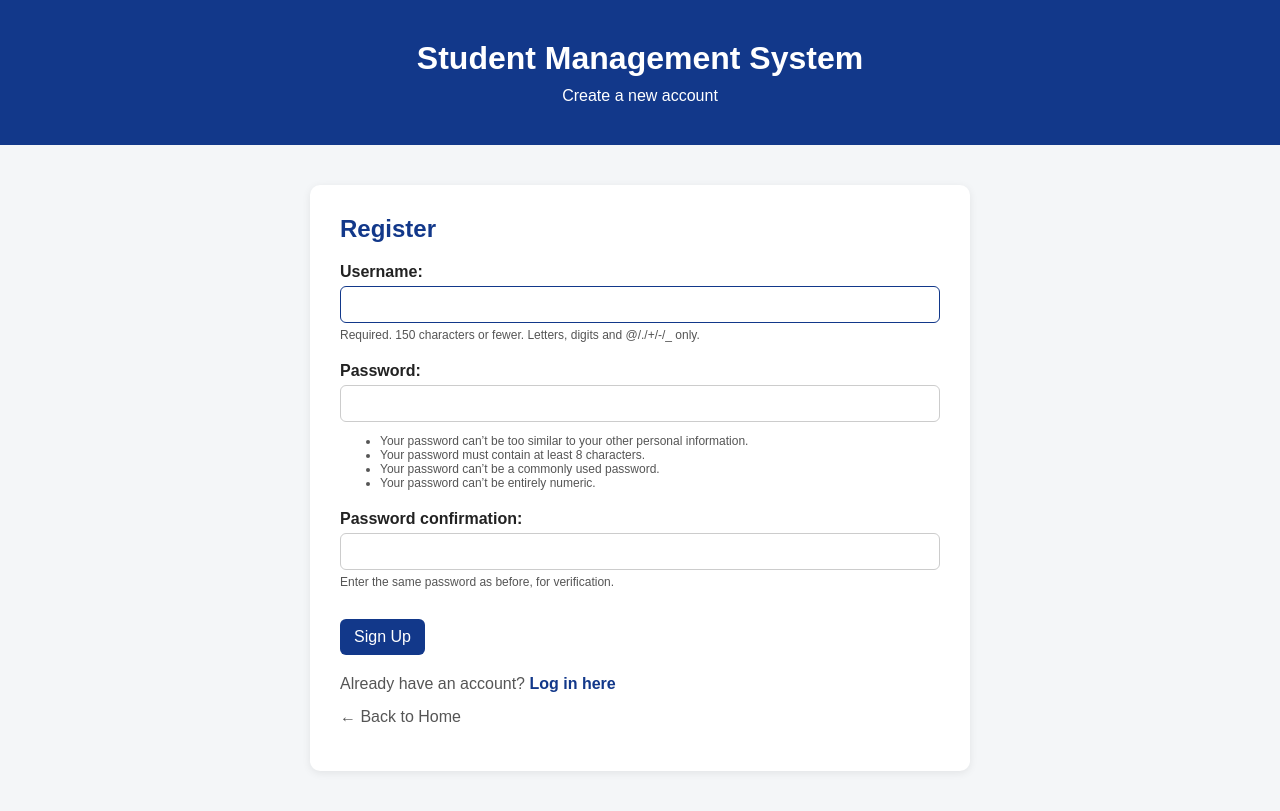
After one commit to Muhammed-Sahal717/project-students-details, a Django app: page /accounts/register/ in a window 1280 px wide. The commit adds this page. Run offline with Django 5.2, Linux system fonts and the light colour scheme.

Commit message:
Implement user authentication with login and registration features, including templates and styles

```diff
--- a/student_project/student_project/settings.py
+++ b/student_project/student_project/settings.py
@@ -133,3 +133,5 @@ MAILERS = {
         'BACKEND': 'django.core.mail.backends.console.EmailBackend',
     },
 }
+LOGIN_REDIRECT_URL = 'home'
+LOGOUT_REDIRECT_URL = 'home'
--- a/student_project/student_project/urls.py
+++ b/student_project/student_project/urls.py
@@ -24,6 +24,8 @@ urlpatterns = [
     path('admin/', admin.site.urls),
     path('', views.home, name='home'),
     path('students/', include('students.urls')),
+    path('accounts/', include('django.contrib.auth.urls')),
+    path('accounts/register/', views.register, name='register'),
 ]
 
 urlpatterns += static(settings.MEDIA_URL, document_root=settings.MEDIA_ROOT)
--- a/student_project/students/static/students/style.css
+++ b/student_project/students/static/students/style.css
@@ -167,3 +167,53 @@ header p {
   margin: 0 auto var(--spacing-md);
   border-radius: 50%;
 }
+
+/* Form Styles */
+.form-group {
+  margin-bottom: var(--spacing-md);
+}
+
+.form-group label {
+  display: block;
+  margin-bottom: 5px;
+  color: var(--color-text);
+  font-weight: bold;
+}
+
+.form-group input {
+  width: 100%;
+  padding: 10px;
+  border: 1px solid #ccc;
+  border-radius: var(--radius-sm);
+  box-sizing: border-box;
+}
+
+.form-group input:focus {
+  border-color: var(--color-primary);
+  outline: none;
+}
+
+.helptext {
+  font-size: 12px;
+  color: var(--color-text-light);
+  display: block;
+  margin-top: 5px;
+}
+
+.errorlist {
+  color: #f44336;
+  font-size: 14px;
+  list-style: none;
+  padding: 0;
+  margin: 5px 0 0 0;
+}
+
+.home-card {
+  max-width: 700px;
+  margin: 0 auto;
+  background-color: var(--color-white);
+  padding: var(--spacing-xl);
+  border-radius: var(--radius-md);
+  box-shadow: var(--shadow-card);
+  text-align: center;
+}
--- /dev/null
+++ b/student_project/students/templates/registration/register.html
@@ -0,0 +1,48 @@
+{% load static %}
+<!doctype html>
+<html lang="en">
+  <head>
+    <meta charset="UTF-8" />
+    <meta name="viewport" content="width=device-width, initial-scale=1.0" />
+    <title>Register - Student Management</title>
+    <link rel="stylesheet" href="{% static 'students/style.css' %}" />
+  </head>
+  <body>
+    <header>
+      <h1>Student Management System</h1>
+      <p>Create a new account</p>
+    </header>
+    <main class="container">
+      <div class="student-detail">
+        <h2>Register</h2>
+        <form method="post">
+          {% csrf_token %}
+          {% for field in form %}
+            <div class="form-group">
+              {{ field.label_tag }}
+              {{ field }}
+              {% if field.help_text %}
+                <span class="helptext">{{ field.help_text|safe }}</span>
+              {% endif %}
+              {% for error in field.errors %}
+                <p class="errorlist">{{ error }}</p>
+              {% endfor %}
+            </div>
+          {% endfor %}
+
+          {% if form.non_field_errors %}
+            <div class="errorlist">
+              {% for error in form.non_field_errors %}
+                <p>{{ error }}</p>
+              {% endfor %}
+            </div>
+          {% endif %}
+
+          <button type="submit" class="view-button" style="border:none; cursor:pointer; font-size:16px;">Sign Up</button>
+        </form>
+        <p style="margin-top: 20px;">Already have an account? <a href="{% url 'login' %}" style="color: var(--color-primary); font-weight:bold; text-decoration:none;">Log in here</a></p>
+        <p><a href="{% url 'home' %}" style="color: var(--color-text-light); text-decoration:none;">&larr; Back to Home</a></p>
+      </div>
+    </main>
+  </body>
+</html>
--- a/student_project/students/views.py
+++ b/student_project/students/views.py
@@ -1,14 +1,18 @@
-from django.shortcuts import get_object_or_404, render
-
+from django.shortcuts import get_object_or_404, render, redirect
+from django.contrib.auth.forms import UserCreationForm
+from django.contrib.auth.decorators import login_required
+from django.contrib.auth import login
 from .models import Student
 
 
+@login_required
 def student_list(request):
     students = Student.objects.all()
     return render(request, 'students/student_list.html', {
         'students': students
     })
 
+@login_required
 def student_detail(request, id):
     student = get_object_or_404(Student, id=id)
 
@@ -18,3 +22,14 @@ def student_detail(request, id):
 
 def home(request):
     return render(request, 'students/home.html')
+
+def register(request):
+    if request.method == 'POST':
+        form = UserCreationForm(request.POST)
+        if form.is_valid():
+            user = form.save()
+            login(request, user)
+            return redirect('home')
+    else:
+        form = UserCreationForm()
+    return render(request, 'registration/register.html', {'form': form})
```
Also changed, not shown: student_project/students/templates/registration/login.html (added, +48 -0 lines), student_project/students/templates/students/home.html (+13 -0 lines), student_project/students/templates/students/student_list.html (+17 -3 lines).
